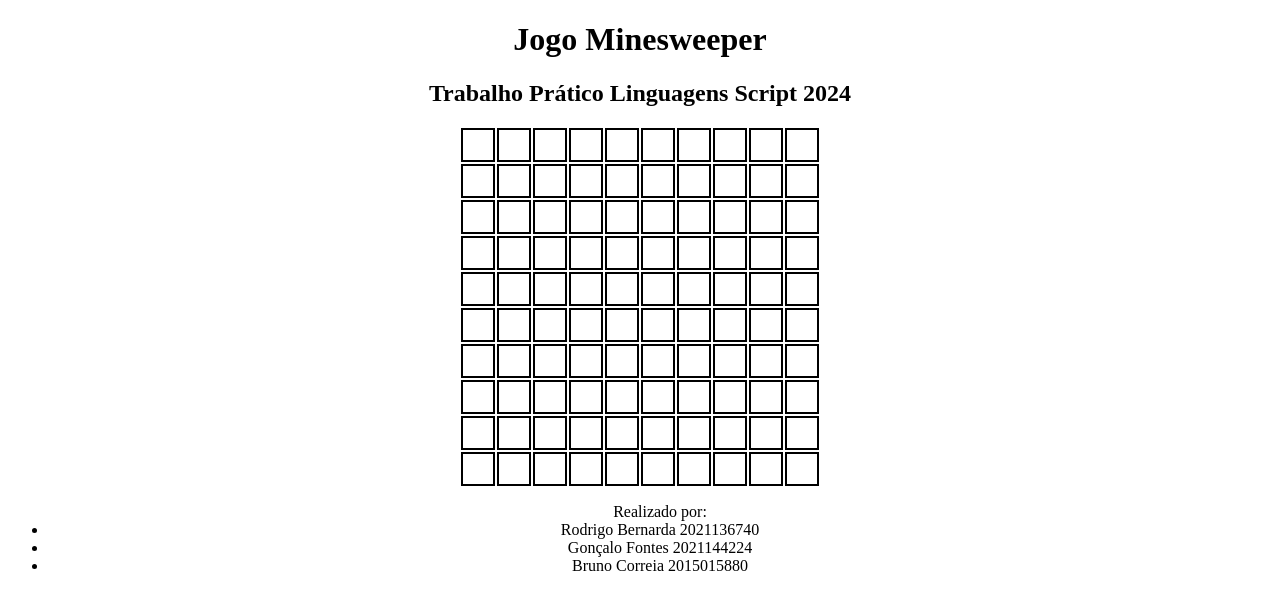
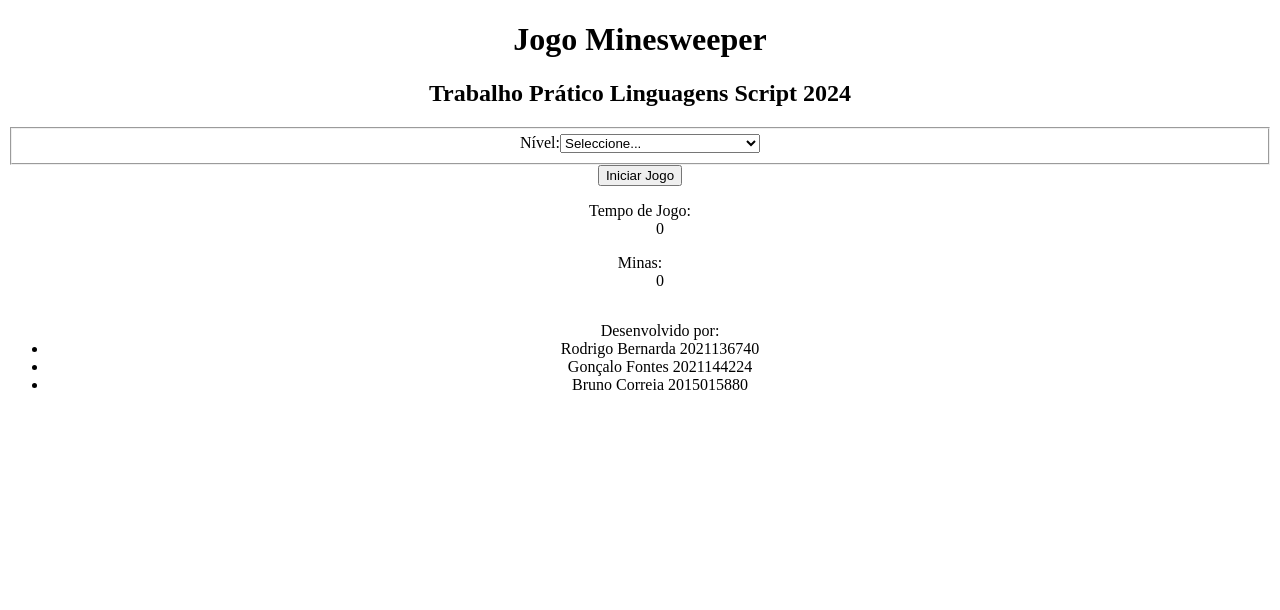
Before and after one commit to rodas404/TP-LS2024, a React (Create React App) app: page / in a window 1280 px wide. Shown: the top 610 px of the page. Built offline with nearby package versions, Linux system fonts and the light colour scheme.

Commit message:
control-panel
já dá para selecionar diferentes níveis, botão para iniciar/parar jogo e temporizador

```diff
--- a/public/index.html
+++ b/public/index.html
@@ -9,7 +9,7 @@
       name="description"
       content="Web site created using create-react-app"
     />
-    <link rel="apple-touch-icon" href="%PUBLIC_URL%/logo192.png" />
+    <link rel="apple-touch-icon" href="%PUBLIC_URL%/minesweeper.jpg" />
     <!--
       manifest.json provides metadata used when your web app is installed on a
       user's mobile device or desktop. See https://developers.google.com/web/fundamentals/web-app-manifest/
@@ -24,7 +24,7 @@
       work correctly both with client-side routing and a non-root public URL.
       Learn how to configure a non-root public URL by running `npm run build`.
     -->
-    <title>React App</title>
+    <title>Minesweeper</title>
   </head>
   <body>
     <noscript>You need to enable JavaScript to run this app.</noscript>
--- a/src/App.js
+++ b/src/App.js
@@ -8,11 +8,78 @@
 import ControlPanel from "./components/control-panel/control-panel-comp";
 
 function App(){
+
+  const [gameStarted, setGameStarted] = useState(false);
+  const [levelDetails, setLevelDetails] = useState({ numRows: 0, numCols: 0, numMines: 0 });
+  const [timer, setTimer] = useState(0);
+
+  const handleGameStart = () => {
+    if (gameStarted) {
+      console.log("Termina Jogo");
+      setGameStarted(false);
+    } else {
+      console.log("Inicia Jogo");
+      setGameStarted(true);
+    }
+  };
+
+  const handleLevelChange = (event) => {
+    const { value } = event.currentTarget;
+    let newLevelDetails;
+
+    switch(value){
+      case '1':
+        newLevelDetails = {
+          numRows: 9,
+          numCols: 9,
+          numMines: 10
+        };
+        break;
+      case '2':
+        newLevelDetails = {
+          numRows: 16,
+          numCols: 16,
+          numMines: 40
+        };
+        break;
+      case '3':
+        newLevelDetails = {
+          numRows: 30,
+          numCols: 16,
+          numMines: 99
+        };
+        break;
+      default:
+        newLevelDetails = {
+          numRows: 0,
+          numCols: 0,
+          numMines: 0
+        };
+    }
+
+    setLevelDetails(newLevelDetails);
+  };
+
+  useEffect(() => {
+    let interval;
+
+    if (gameStarted) {
+      interval = setInterval(() => {
+        setTimer((timer) => timer + 1);
+      }, 1000);
+    } else if (!gameStarted && timer !== 0) {
+      clearInterval(interval);
+      setTimer(0);
+    }
+
+    return () => clearInterval(interval);
+  }, [gameStarted, timer]);
+
   return(
     <div className="App">
       <Header />
-      {/*<ControlPanel /> */}
-      <Board />
+      <ControlPanel onLevelChange={handleLevelChange} gameStarted={gameStarted} onGameStart={handleGameStart} timer={timer}/>
+      <Board levelDetails={levelDetails} gameStarted={gameStarted}/>
       <Footer />
     </div>
   )
--- a/src/components/board/board-comp.jsx
+++ b/src/components/board/board-comp.jsx
@@ -4,17 +4,23 @@
 import './board.css';
 import revealZeros from '../../helpers/revealZeros';
 
-function Board(){
+function Board({levelDetails, gameStarted}){
+  const {numRows, numCols, numMines} = levelDetails;
   const [grid, setGrid] = useState([]);
   const [gameOver, setGameOver] = useState(false);
 
   useEffect(() => {
-    const newBoard = createBoard(10, 10, 20);
-    setGrid(newBoard);
-  }, []);
+    if(gameStarted){ //cria tabuleiro ao clicar no iniciar jogo, nao fica fluido ao mudar de nivel tho
+      const newBoard = createBoard(numRows, numCols, numMines);
+      setGrid(newBoard);
+    }
+  }, [levelDetails, numRows, numCols, numMines, gameStarted]);
 
 
   const updateRightClick = (rowIndex, cellIndex) => {
+    if(!gameStarted){
+      return;
+    }
     let newGrid = JSON.parse(JSON.stringify(grid));
     if(newGrid[rowIndex][cellIndex].flag === 0){ //flag
       newGrid[rowIndex][cellIndex].flag = 1;
@@ -31,6 +37,9 @@
   };
 
   const updateReveal = (rowIndex, cellIndex) => {
+    if(!gameStarted){
+      return;
+    }
     if(grid[rowIndex][cellIndex].value === 'M'){
       alert('perdeste cabrao');
     }
--- a/src/components/control-panel/control-panel-comp.jsx
+++ b/src/components/control-panel/control-panel-comp.jsx
@@ -3,13 +3,13 @@
 
 //puro copypaste das fichas, quero que aqui se controle as componentes principais do jogo
 function ControlPanel(props) {
+
   const { gameStarted, selectedLevel, onGameStart, onLevelChange, timer } =
     props;
   const gameStartedClass = gameStarted ? " gameStarted" : "";
 
   return (
     <section id="panel-control">
-      <h3 className="sr-only">Escolha do Nível</h3>
       <form className="form">
         <fieldset className="form-group">
           <label htmlFor="btLevel">Nível:</label>
@@ -35,9 +35,6 @@
         </button>
       </form>
       <div className="form-metadata">
-        <p id="message" role="alert" className="hide">
-          Clique em Iniciar o Jogo!
-        </p>
         <dl className={`list-item left${gameStartedClass}`}>
           <dt>Tempo de Jogo:</dt>
           <dd id="gameTime">{timer}</dd>
@@ -45,7 +42,7 @@
         <dl className={`list-item left${gameStartedClass}`}>
           <dt>Minas:</dt>
           <dd id="points">0</dd>
-        </dl>
+      </dl>
       </div>
     </section>
   );
--- a/src/components/footer/footer-comp.jsx
+++ b/src/components/footer/footer-comp.jsx
@@ -4,7 +4,7 @@
     return(
         <footer>
             <ul>
-                Realizado por:
+                Desenvolvido por:
                 <li>Rodrigo Bernarda 2021136740</li>
                 <li>Gonçalo Fontes 2021144224</li>
                 <li>Bruno Correia 2015015880</li>
```
Also changed, not shown: public/manifest.json, public/minesweeper.jpg (added).
